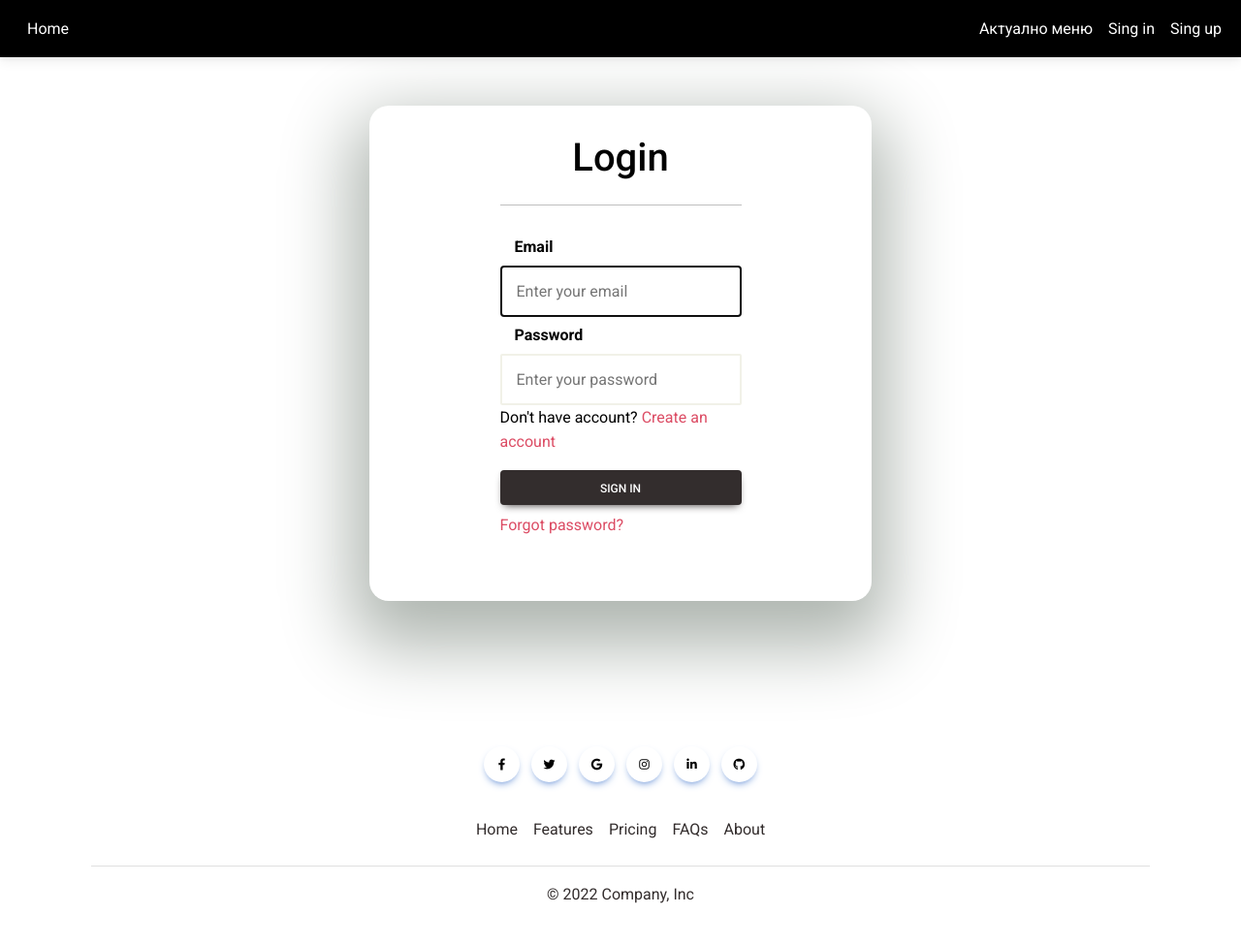
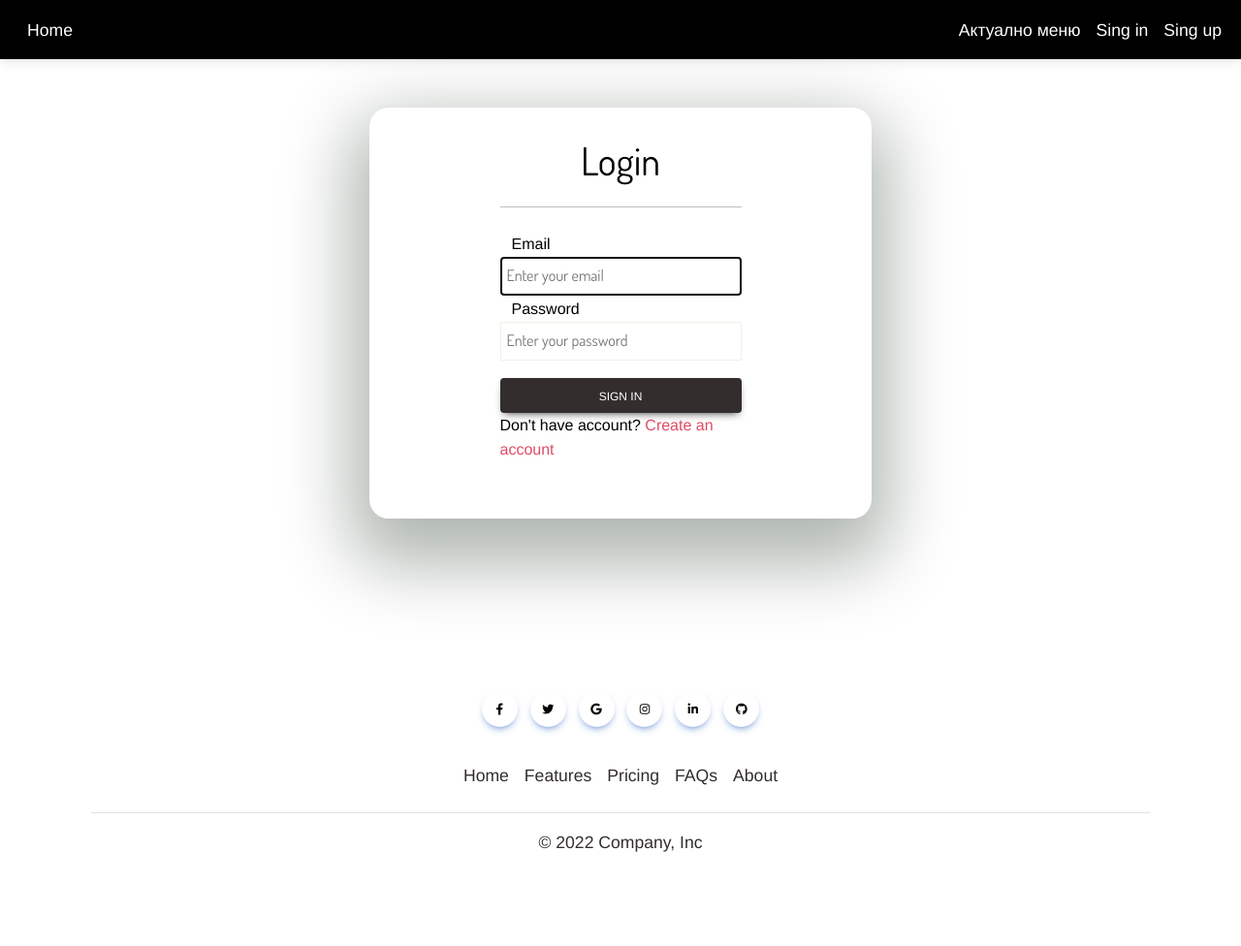
Before and after one commit to Andon-ov/Python-Web-Framework-Individual-Project, a Django app: page /auth/sign-in/?next=/auth/edit-password in a window 1280 px wide. Shown: the whole page at 97% size. After the commit the page ends 879 px from the top, so only its background shows below. Run offline with Django 4.2, Linux system fonts and the light colour scheme.

Commit message:
edit css and html templates

```diff
--- a/culinary_recipes/culinary_recipes/auth_app/models.py
+++ b/culinary_recipes/culinary_recipes/auth_app/models.py
@@ -8,6 +8,7 @@ from culinary_recipes.auth_app.managers import AppUserManager
 
 
 class AppUser(auth_models.AbstractBaseUser, auth_models.PermissionsMixin):
+
     email = models.EmailField(
         unique=True,
         null=False,
--- a/culinary_recipes/culinary_recipes/auth_app/urls.py
+++ b/culinary_recipes/culinary_recipes/auth_app/urls.py
@@ -1,13 +1,16 @@
-from django.urls import path, include
+from django.urls import path, include, reverse_lazy
+from django.views.generic import RedirectView
 
 from culinary_recipes.auth_app.views import SignUpView, SignInView, SignOutView, UserDetailsView, UserEditView, \
-    UserDeleteView, change_password
+    UserDeleteView, ChangeUserPasswordView
 
 urlpatterns = (
     path('sign-up/', SignUpView.as_view(), name='sign up'),
     path('sign-in/', SignInView.as_view(), name='sign in'),
     path('sign-out/', SignOutView.as_view(), name='sign out'),
-    path('password/', change_password, name='change password'),
+    # path('password/', change_password, name='change password'),
+    path('edit-password', ChangeUserPasswordView.as_view(), name='change password'),
+    path('password_change_done/', RedirectView.as_view(url=reverse_lazy('index')), name='password_change_done'),
 
     path('profile/<int:pk>/', include([
         path('', UserDetailsView.as_view(), name='details user'),
--- a/culinary_recipes/culinary_recipes/auth_app/views.py
+++ b/culinary_recipes/culinary_recipes/auth_app/views.py
@@ -1,7 +1,5 @@
-from django.contrib import messages
-from django.contrib.auth import forms as auth_forms
-from django.contrib.auth import views as auth_views, login, get_user_model, update_session_auth_hash
-from django.shortcuts import render, redirect
+from django.contrib.auth import mixins as auth_mixin
+from django.contrib.auth import views as auth_views, login, get_user_model
 from django.urls import reverse_lazy
 from django.views import generic as views
 
@@ -27,7 +25,7 @@ class SignInView(auth_views.LoginView):
     success_url = reverse_lazy('index')
 
 
-class SignOutView(auth_views.LogoutView):
+class SignOutView(auth_mixin.LoginRequiredMixin, auth_views.LogoutView):
     template_name = 'auth/sign-out-page.html'
 
 
@@ -35,12 +33,13 @@ UserModel = get_user_model()
 
 
 # Profile
-class UserDetailsView(views.DetailView):
+class UserDetailsView(auth_mixin.LoginRequiredMixin, views.DetailView):
     template_name = 'auth/profile-details-page.html'
     model = UserModel
 
 
-class UserEditView(views.UpdateView):
+# @cache_page(60)
+class UserEditView(auth_mixin.LoginRequiredMixin, views.UpdateView):
     template_name = 'auth/profile-edit-page.html'
     model = Profile
 
@@ -52,25 +51,32 @@ class UserEditView(views.UpdateView):
         })
 
 
-class UserDeleteView(views.DeleteView):
+class UserDeleteView(auth_mixin.LoginRequiredMixin, views.DeleteView):
     template_name = 'auth/profile-delete-page.html'
     model = UserModel
     success_url = reverse_lazy('index')
 
 
-def change_password(request):
-    if request.method == 'POST':
-        form = auth_forms.PasswordChangeForm(request.user, request.POST)
-        if form.is_valid():
-            user = form.save()
-            update_session_auth_hash(request, user)  # Important!
-            messages.success(request, 'Your password was successfully updated!')
-            return redirect('index')
-        else:
-            messages.error(request, 'Please correct the error below.')
-    else:
-        form = auth_forms.PasswordChangeForm(request.user)
-    context = {
-        'form': form,
-    }
-    return render(request, 'auth/password-change.html', context)
+class ChangeUserPasswordView(auth_mixin.LoginRequiredMixin, auth_views.PasswordChangeView):
+    template_name = 'auth/password-change.html'
+
+# @login_required
+# def change_password(request):
+#     if request.method == 'POST':
+#         form = auth_forms.PasswordChangeForm(request.user, request.POST)
+#         if form.is_valid():
+#             user = form.save()
+#             update_session_auth_hash(request, user)  # Important!
+#             messages.success(request, 'Your password was successfully updated!')
+#             return redirect('index')
+#         else:
+#             messages.error(request, 'Please correct the error below.')
+#     else:
+#         form = auth_forms.PasswordChangeForm(request.user)
+#     context = {
+#         'form': form,
+#     }
+#     return render(request, 'auth/password-change.html', context)
+
+
+# PasswordResetView
--- a/culinary_recipes/static/css/style.css
+++ b/culinary_recipes/static/css/style.css
@@ -1,30 +1,15 @@
 @import url('https://fonts.googleapis.com/css2?family=Open+Sans&display=swap');
+@import url('https://fonts.googleapis.com/css2?family=Dosis&display=swap');
 
-
-/*form{*/
-/*    border: 1px solid black;*/
-/*    width: 50%;*/
-/*    margin: auto;*/
-/*}*/
-
-/*input{*/
-/*    width: 60%;*/
-/*    margin: auto;*/
-
-/*}*/
 
 h1, h2, h3, h4 {
     text-align: center;
-
     display: block;
     font-size: 2em;
     margin-block-start: 0.67em;
     margin-block-end: 0.67em;
-    margin-inline-start: 0px;
-    margin-inline-end: 0px;
     font-weight: bold;
 }
-
 
 a {
     text-decoration: none;
@@ -73,6 +58,24 @@ div.item div.time img {
     margin-right: 10px;
 }
 
+div.buttons {
+    padding-top: 18px;
+    font-family: FuturaPT, helvetica, sans-serif;
+
+}
+
+/*Button Text not to be uppercase*/
+/*.btn {*/
+/*  text-transform: unset !important;*/
+/*}*/
+
+#id_job_title {
+    width: 100%;
+    text-align: center;
+    align-self: center;
+    /*padding-top: 18px;*/
+    font-family: Dosis, FuturaPT, helvetica, sans-serif;
+}
 
 /*div.recipe-info {*/
 /*    overflow: hidden;*/
@@ -84,18 +87,6 @@ div.item div.time img {
 /*}*/
 
 
-/*div.buttons-container .button,*/
-/*input[type="submit"] {*/
-
-
-/*    padding: 10px;*/
-/*    width: 100px;*/
-/*    font-size: 14px;*/
-/*    border-radius: 5px;*/
-/*    font-family: 'Open Sans', sans-serif;*/
-/*    color: white;*/
-/*}*/
-
 /*img {*/
 /*    width: 400px;*/
 /*    height: 100px;*/
@@ -104,96 +95,41 @@ div.item div.time img {
 /*}*/
 
 
+/*FORM*/
 form {
     /*margin-block: 10%;*/
+    /*padding: 10px;*/
     margin-left: 25%;
     margin-right: 25%;
-    /*padding: 10px;*/
     width: 50%;
     height: auto;
 }
 
 .form-h1 h1 {
     margin-top: 20px;
-}
-
-form input {
-    writing-mode: horizontal-tb !important;
-
-    text-rendering: auto;
-
-    letter-spacing: normal;
-    word-spacing: normal;
-    line-height: normal;
-    text-transform: none;
-    text-indent: 0px;
-    text-shadow: none;
-    display: inline-block;
-    text-align: start;
-    appearance: auto;
-    -webkit-rtl-ordering: logical;
-    cursor: text;
-
-    margin: 0em;
-    padding: 1px 2px;
-    border-width: 2px;
-    border-style: inset;
-
-    border-image: initial;
+    font-family: Dosis, FuturaPT, helvetica, sans-serif;
 }
 
 form label {
-    /*font-size: 18px;*/
-    /*text-align: center;*/
-    margin: 15px;
-    /*justify-content: center;*/
-    /*display: inline-block;*/
-
-    line-height: 0.5em;
-    letter-spacing: normal;
-    /*font-family: FuturaPT, helvetica, sans-serif;*/
+    /*padding: .875rem .75rem;*/
+    font-family: FuturaPT, helvetica, sans-serif;
+    margin: 12px;
+    line-height: 0.2em;
     font-size: 16px;
-    font-weight: 600;
-    font-style: normal;
-    text-transform: none;
-    grid-column: 1/-1;
+    font-weight: 400;
     color: #000;
-
-
 }
 
 form input,
 textarea {
-    padding: 15px;
-    border: 2px solid #f1f1e8;
-    border-radius: 2px;
+    font-family: Dosis, FuturaPT, helvetica, sans-serif;
+    padding: 6px;
     width: 100%;
-    display: -o-flex;
-    margin: auto;
-    justify-content: center;
+    border: 1px solid #f1f1e8;
+    /*border-radius: 0px;*/
 }
 
-form input[type="submit"] {
-    margin-top: 15px;
-    width: 25%;
-}
-
-.goBack-home {
-    justify-content: center;
-}
-
-/*form select select {*/
-/*    font-size: 18px;*/
-/*    padding: 10px;*/
-/*    border: 2px solid #f1f1e8;*/
-/*    border-radius: 2px;*/
-/*    width: 50%;*/
-/*    display: block;*/
-/*    margin: 0 auto;*/
-/*    justify-content: center;*/
-/*}*/
-
-
+/*PAGINATION*/
 .pagination {
     display: flex;
     margin-top: 15px;
@@ -231,3 +167,24 @@ form input[type="submit"] {
 .pagination-next {
     color: #3354AA;
 }
+
+/*for profile details */
+.info {
+    font-family: Dosis, FuturaPT, helvetica, sans-serif;
+    margin-left: 25%;
+    margin-right: 25%;
+    width: 50%;
+    height: auto;
+}
+
+nav {
+    font-family: futura-pt, Helvetica Neue, Helvetica, Roboto, Arial, sans-serif;
+    font-size: 1.1rem;
+    font-weight: 500;
+}
+
+footer {
+    font-family: futura-pt, Helvetica Neue, Helvetica, Roboto, Arial, sans-serif;
+    font-size: 1.1rem;
+    font-weight: 500;
+}
--- a/culinary_recipes/templates/auth/sign-in-page.html
+++ b/culinary_recipes/templates/auth/sign-in-page.html
@@ -1,20 +1,18 @@
 {% extends 'base/base.html' %}
 {% load placeholders %}
-
 {% load static %}
 {% block page_content %}
-    {#    <main>#}
-    {#        <h1 class="title">recipe-details.html</h1>#}
-    {#        <h3>http://127.0.0.1:8001/detail/1/</h3>#}
-    {#        <h3>path('detail/pk/', RecipeDetailsView.as_view(), name='recipe detail'),</h3>#}
-    {#    </main>#}
-    <div class="container">
-        <div class="items-container mb-5">
+    <!-- container -->
+    <div class="container h-75">
+        <!-- item container -->
+        <div class="items-container">
+            <!-- item -->
             <div class="item">
+                <!-- h1 -->
                 <div class="form-h1">
                     <h1>Login</h1>
                 </div>
-                <form action="{% url 'sign in' %}" method="post" enctype="multipart/form-data" class="mb-5">
+                <form action="{% url 'sign in' %}" method="post" enctype="multipart/form-data">
                     <hr class="my-4"/>
                     <label for="email">Email</label>
 
@@ -37,16 +35,12 @@
                             </div>
                         {% endfor %}
                     {% endif %}
-                    <div class="row mb-4 mb-6 ">
-                        <div class="second-option">
-                            <p>Don't have account? <a href="{% url 'sign up' %}" class="text-danger">Create an
-                                account</a></p>
-                        </div>
-                        <div class="col">
-                            <button type="submit" class="btn btn-dark btn-block mb-2 ">Sign in</button>
-                            <!-- Simple link -->
-                            <a class="text-danger" href="#!">Forgot password?</a>
-                        </div>
+                    <div class="buttons mb-5">
+                        <button type="submit" class="btn btn-dark btn-block">Sign in</button>
+                        <p>Don't have account? <a href="{% url 'sign up' %}" class="text-danger">Create an
+                            account</a></p>
+                        {# <a class="text-danger" href="#!">Forgot password?</a> #}
+
                     </div>
                 </form>
             </div>
--- a/culinary_recipes/templates/base/nav.html
+++ b/culinary_recipes/templates/base/nav.html
@@ -133,7 +133,7 @@
         {% if request.user.is_authenticated %}
 
             <div class="dropdown">
-                <a      class="navbar-brand mt-2 mt-lg-0"
+                <a class="navbar-brand mt-2 mt-lg-0"
                         {#                        class="dropdown-toggle d-flex align-items-center hidden-arrow"#}
                    href="#"
                    id="navbarDropdownMenuAvatar"
@@ -147,14 +147,10 @@
                         class="dropdown-menu dropdown-menu-end"
                         aria-labelledby="navbarDropdownMenuAvatar"
                 >
+
                     <li>
-                        <p class="dropdown-item">{{ user.profile.full_name }}</p>
-                    </li>
-                    <li>
-                        <a class="dropdown-item" href="{% url 'details user' pk=request.user.pk %}">My profile</a>
-                    </li>
-                    <li>
-                        <a class="dropdown-item" href="{% url 'edit user' pk=request.user.pk %}">Edit profile</a>
+                        <a class="dropdown-item text-danger"
+                           href="{% url 'details user' pk=request.user.pk %}">{{ user.profile.full_name }}</a>
                     </li>
 
                     <li>
--- a/culinary_recipes/templates/index.html
+++ b/culinary_recipes/templates/index.html
@@ -38,7 +38,7 @@
                     <div class="mask" style="background-color: rgba(0, 0, 0, 0.3);">
                         <div class="d-flex justify-content-center align-items-center h-100">
                             <div class="text-center text-white">
-                                <h1 class="mb-4">НОМЕР 1 ВЕРИГА ПИЦАРИИ В БУРГАС!</h1>
+                                <h1 class="mb-4 index-h1">НОМЕР 1 ВЕРИГА ПИЦАРИИ В БУРГАС!</h1>
                                 <h1 class="mb-4">ROMANCE</h1>
 {#                                <a href="{% url 'all category' %}"#}
 {#                                   class="btn btn-outline-light btn-lg" data-mdb-ripple-color="light">Влез</a>#}
```
Also changed, not shown: culinary_recipes/culinary_recipes/auth_app/admin.py (+35 -28 lines), culinary_recipes/culinary_recipes/settings.py (+10 -0 lines), culinary_recipes/templates/auth/password-change.html (+12 -9 lines), culinary_recipes/templates/auth/profile-delete-page.html (+18 -13 lines), culinary_recipes/templates/auth/profile-details-page.html (+39 -26 lines), culinary_recipes/templates/auth/profile-edit-page.html (+31 -18 lines), culinary_recipes/templates/auth/sign-out-page.html (+6 -31 lines), culinary_recipes/templates/auth/sign-up-page.html (+60 -57 lines), culinary_recipes/culinary_recipes/auth_app/migrations/0001_initial.py, culinary_recipes/culinary_recipes/auth_app/migrations/0002_app_user_and_profile_create.py (deleted). Lines whose indentation alone changed are shown as unchanged.
